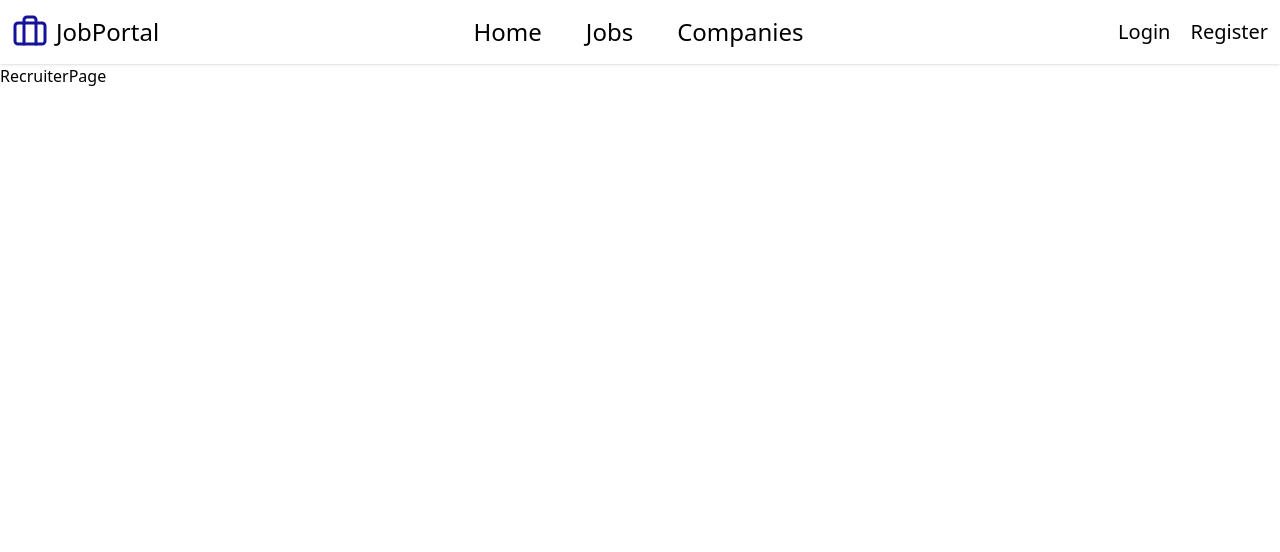
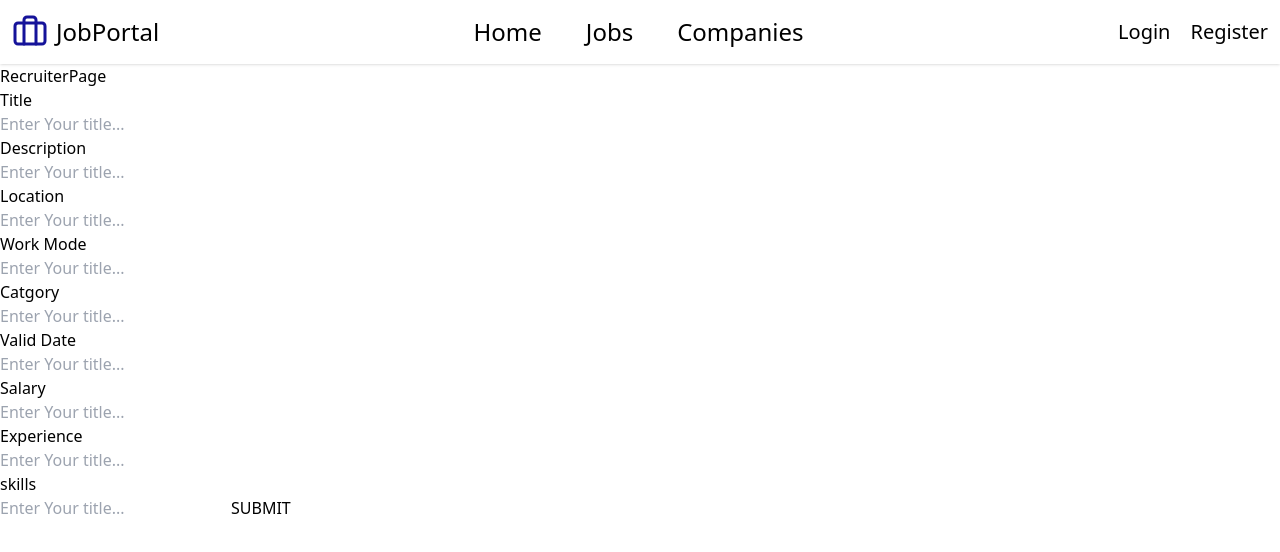
Before and after one commit to shamshadalam232/full-job-portal, a React app in the folder frontend/: page /create-job in a window 1280 px wide. Shown: the top 552 px of the page. Built offline with nearby package versions, Linux system fonts and the light colour scheme; no server answers; the HTML template or start-up script is replaced by a standard one.

Commit message:
some new feature

```diff
--- a/frontend/src/pages/RecruiterPage.jsx
+++ b/frontend/src/pages/RecruiterPage.jsx
@@ -1,7 +1,72 @@
-import React from 'react'
+import React, { useState } from 'react'
+import api from '../api/Axios'
+import { useNavigate } from 'react-router-dom'
 
 export default function RecruiterPage() {
+
+  const [formData, setFormData] = useState({
+    title: " ",
+    description:" ",
+    location:" ",
+    workMode:" ",
+    category:" ",
+    validDate:" ",
+    salary:" ",
+    experience:" ",
+    skills:" "
+  })
+
+  const navigate = useNavigate()
+
+  const handleChange = (e) => {
+   setFormData({
+    ...formData,
+    [e.target.name]: e.target.value
+   })
+  }
+
+  const handleSubmit = async (e) => {
+   e.preventDefault()
+   const res = await api.post('/users/create-job', formData)
+    navigate('/my-jobs')
+  }
+
   return (
-    <div>RecruiterPage</div>
+    <>
+     <div>RecruiterPage</div>
+     <div>
+      <form onSubmit={handleSubmit}>
+        <h1>Title</h1>
+        <input onChange={handleChange} name='title' placeholder='Enter Your title...' type='text' />
+
+        <h1>Description</h1>
+        <input name='description' onChange={handleChange} placeholder='Enter Your title...' type='text' />
+
+        <h1>Location</h1>
+        <input onChange={handleChange} name='location' placeholder='Enter Your title...' type='text' />
+
+        <h1>Work Mode</h1>
+        <input onChange={handleChange} name='workMode' placeholder='Enter Your title...' type='text' />
+
+        <h1>Catgory</h1>
+        <input onChange={handleChange} name='category' placeholder='Enter Your title...' type='text' />
+
+        <h1>Valid Date</h1>
+        <input onChange={handleChange} name='validDate' placeholder='Enter Your title...' type='text' />
+
+        <h1>Salary</h1>
+        <input onChange={handleChange} name='salary' placeholder='Enter Your title...' type='text' />
+
+        <h1>Experience</h1>
+        <input onChange={handleChange} name='experience' placeholder='Enter Your title...' type='text' />
+
+        <h1>skills</h1>
+        <input onChange={handleChange} name='skills' placeholder='Enter Your title...' type='text' />
+
+        <button>SUBMIT</button>
+      </form>
+     </div>
+    </>
+
   )
 }
```
